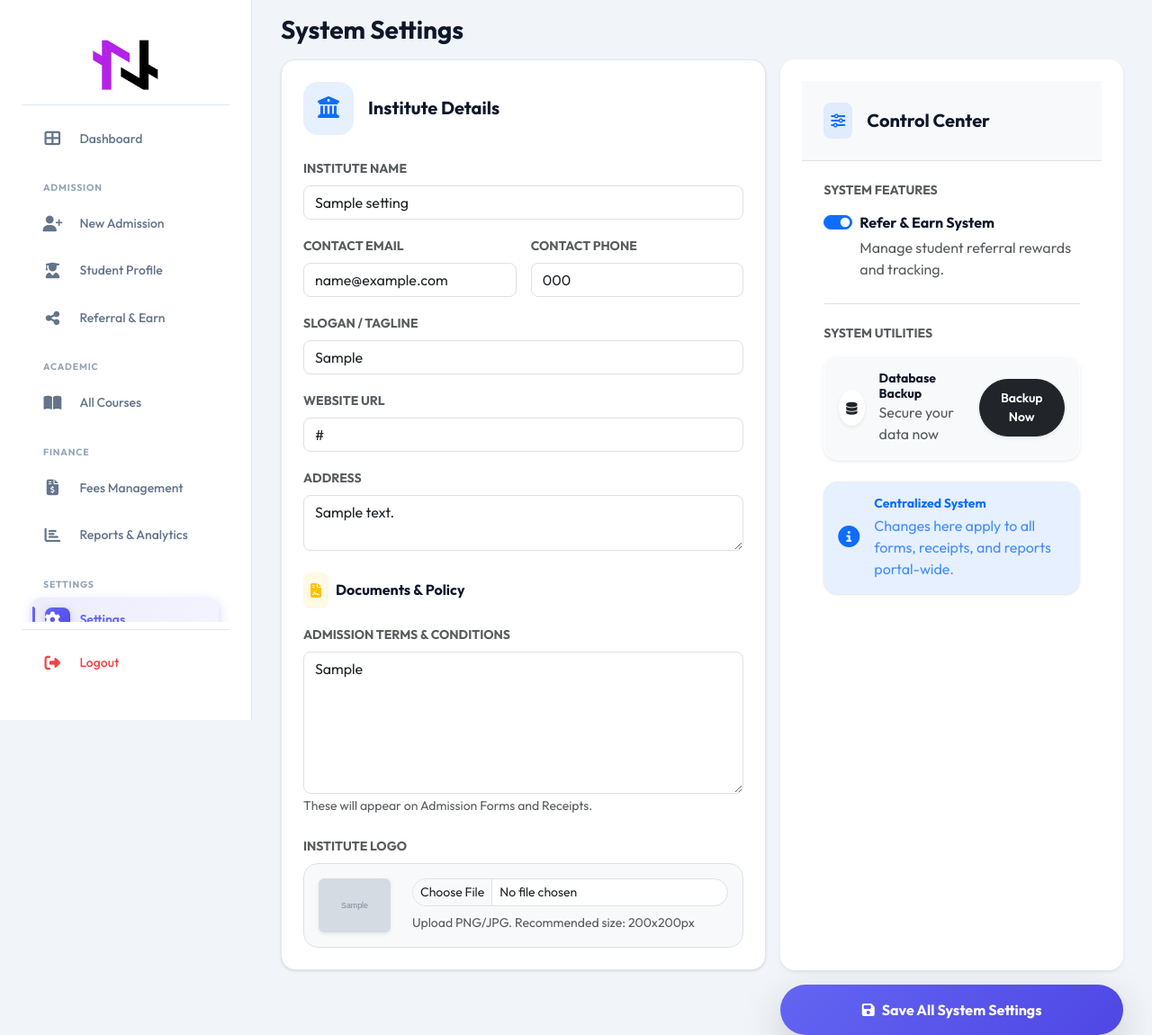
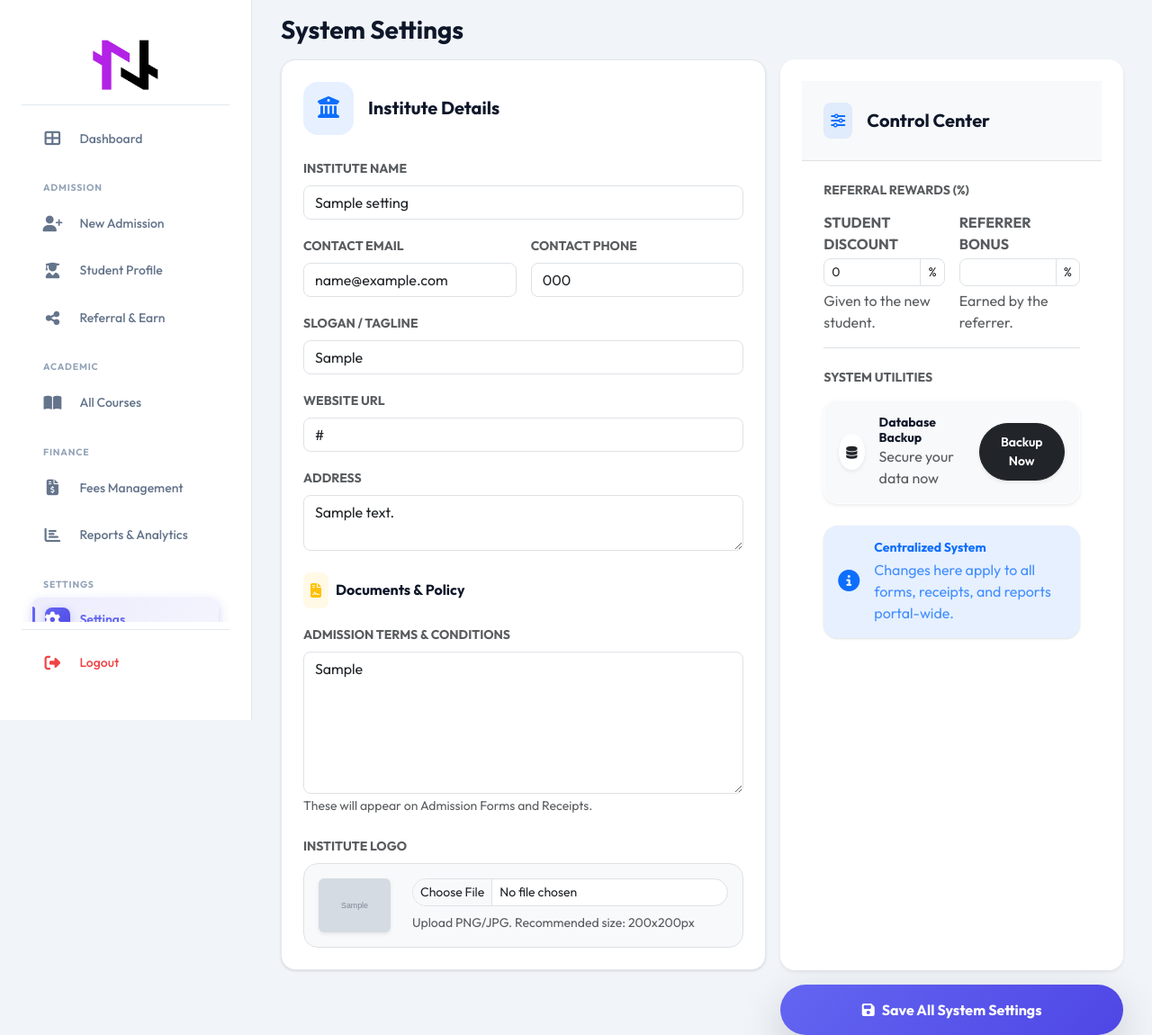
Before and after one commit to sarthakpanbude/Technohacks-Training-Mgmt, a PHP site: page /Technohacks-Training-Mgmt/admin/settings.php in a window 1280 px wide. Shown: the whole page at 90% size. Run offline with PHP 8.4, Linux system fonts and the light colour scheme; a user stored in the database is signed in; tables that the repository leaves empty or names only in its code hold one stand-in row (values such as "Sample post"); grey boxes marked "Sample" are stand-in pictures.

Commit message:
NEW Changes

```diff
--- a/admin/referrals.php
+++ b/admin/referrals.php
@@ -7,11 +7,7 @@ $pageTitle = "Referral & Earn";
 $activePage = "referrals";
 
 // Check if Referral System is Enabled
-$sys_settings = $pdo->query("SELECT referral_system_enabled FROM settings WHERE id=1")->fetch();
-if (!($sys_settings['referral_system_enabled'] ?? 1)) {
-    header("Location: dashboard.php");
-    exit;
-}
+$settings = $pdo->query("SELECT * FROM settings WHERE id=1")->fetch();
 
 // Run automation logic on page load
 include 'actions/referral_automation.php';
--- a/admin/settings.php
+++ b/admin/settings.php
@@ -18,7 +18,8 @@ if ($_SERVER['REQUEST_METHOD'] == 'POST' && isset($_POST['update_settings'])) {
     $website = $_POST['institute_website'] ?? '';
     $slogan = $_POST['slogan'] ?? '';
     $terms = $_POST['terms_conditions'] ?? '';
-    $referral_enabled = isset($_POST['referral_system_enabled']) ? 1 : 0;
+    $discount_pct = $_POST['referral_discount_percent'] ?? 0;
+    $bonus_pct = $_POST['referral_bonus_percent'] ?? 0;
 
     try {
         $logo_path = null;
@@ -37,11 +38,11 @@ if ($_SERVER['REQUEST_METHOD'] == 'POST' && isset($_POST['update_settings'])) {
         }
 
         if ($logo_path) {
-            $stmt = $pdo->prepare("UPDATE settings SET institute_name=?, institute_email=?, institute_phone=?, institute_address=?, institute_website=?, slogan=?, terms_conditions=?, referral_system_enabled=?, institute_logo=? WHERE id=1");
-            $stmt->execute([$name, $email, $phone, $address, $website, $slogan, $terms, $referral_enabled, $logo_path]);
+            $stmt = $pdo->prepare("UPDATE settings SET institute_name=?, institute_email=?, institute_phone=?, institute_address=?, institute_website=?, slogan=?, terms_conditions=?, referral_discount_percent=?, referral_bonus_percent=?, institute_logo=? WHERE id=1");
+            $stmt->execute([$name, $email, $phone, $address, $website, $slogan, $terms, $discount_pct, $bonus_pct, $logo_path]);
         } else {
-            $stmt = $pdo->prepare("UPDATE settings SET institute_name=?, institute_email=?, institute_phone=?, institute_address=?, institute_website=?, slogan=?, terms_conditions=?, referral_system_enabled=? WHERE id=1");
-            $stmt->execute([$name, $email, $phone, $address, $website, $slogan, $terms, $referral_enabled]);
+            $stmt = $pdo->prepare("UPDATE settings SET institute_name=?, institute_email=?, institute_phone=?, institute_address=?, institute_website=?, slogan=?, terms_conditions=?, referral_discount_percent=?, referral_bonus_percent=? WHERE id=1");
+            $stmt->execute([$name, $email, $phone, $address, $website, $slogan, $terms, $discount_pct, $bonus_pct]);
         }
         $success = "Settings updated successfully!";
     } catch (Exception $e) {
@@ -157,12 +158,25 @@ include '../includes/sidebar.php';
                     </div>
                     <div class="p-4">
                         <!-- Feature Controls -->
-                        <div class="mb-4 pb-4 border-bottom">
-                            <h6 class="fw-bold mb-3 small text-muted text-uppercase">System Features</h6>
-                            <div class="form-check form-switch">
-                                <input class="form-check-input" type="checkbox" name="referral_system_enabled" id="referralToggle" <?php echo ($settings['referral_system_enabled'] ?? 1) ? 'checked' : ''; ?>>
-                                <label class="form-check-label fw-bold" for="referralToggle">Refer & Earn System</label>
-                                <p class="text-muted x-small mb-0 mt-1">Manage student referral rewards and tracking.</p>
+                        <div class="mb-4 pb-3 border-bottom">
+                            <h6 class="fw-bold mb-3 small text-muted text-uppercase">Referral Rewards (%)</h6>
+                            <div class="row g-3">
+                                <div class="col-6">
+                                    <label class="form-label x-small fw-bold text-muted text-uppercase mb-1">Student Discount</label>
+                                    <div class="input-group input-group-sm">
+                                        <input type="number" step="0.01" name="referral_discount_percent" class="form-control rounded-start-3" value="<?php echo htmlspecialchars($settings['referral_discount_percent'] ?? '5.00'); ?>">
+                                        <span class="input-group-text bg-white rounded-end-3">%</span>
+                                    </div>
+                                    <p class="text-muted x-small mb-0 mt-1">Given to the new student.</p>
+                                </div>
+                                <div class="col-6">
+                                    <label class="form-label x-small fw-bold text-muted text-uppercase mb-1">Referrer Bonus</label>
+                                    <div class="input-group input-group-sm">
+                                        <input type="number" step="0.01" name="referral_bonus_percent" class="form-control rounded-start-3" value="<?php echo htmlspecialchars($settings['referral_bonus_percent'] ?? '5.00'); ?>">
+                                        <span class="input-group-text bg-white rounded-end-3">%</span>
+                                    </div>
+                                    <p class="text-muted x-small mb-0 mt-1">Earned by the referrer.</p>
+                                </div>
                             </div>
                         </div>
 
--- a/student/referrals.php
+++ b/student/referrals.php
@@ -11,6 +11,7 @@ $stmt = $pdo->prepare("SELECT enrollment_no FROM students WHERE user_id = ?");
 $stmt->execute([$userId]);
 $student = $stmt->fetch();
 $enrollment_no = $student['enrollment_no'];
+$settings = $pdo->query("SELECT * FROM settings WHERE id=1")->fetch();
 
 // Handle Fee Adjustment Request
 if (isset($_POST['use_bonus'])) {
@@ -50,7 +51,7 @@ include '../includes/sidebar.php';
     <div class="d-flex justify-content-between align-items-center mb-4">
         <div>
             <h2 class="fw-bold mb-0">Refer & Earn</h2>
-            <p class="text-muted">Invite your friends and earn 10% bonus on their admission.</p>
+            <p class="text-muted">Invite your friends and earn <?php echo $settings['referral_bonus_percent'] ?? '10'; ?>% bonus on their admission.</p>
         </div>
         <div class="bg-white p-3 rounded shadow-sm">
             <small class="text-muted d-block">Your Referral ID</small>
```
Also changed, not shown: admin/admit.php (+61 -15 lines), admin/generate_form.php (+4 -4 lines), admin/generate_receipt.php (+11 -11 lines), admin/invoice.php (+11 -8 lines), admin/reports.php (+4 -4 lines), uploads/students/1778578232_id_download (2).png (added), uploads/students/1778578232_photo_Gemini_Generated_Image_iqb1mxiqb1mxiqb1.jpg (added), uploads/students/1778578527_id_download (2).png (added), uploads/students/1778578527_photo_Gemini_Generated_Image_iqb1mxiqb1mxiqb1.jpg (added).
